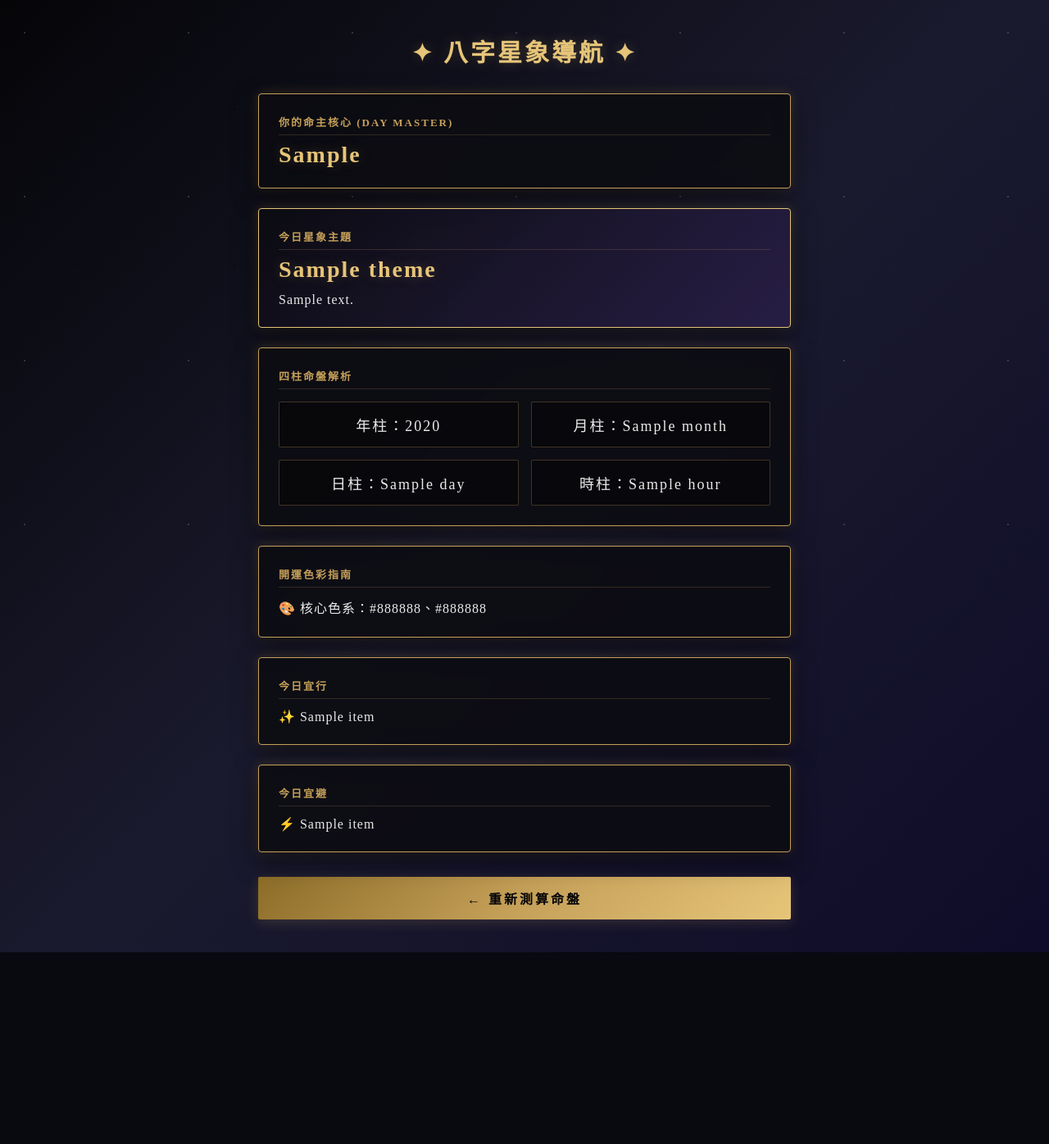
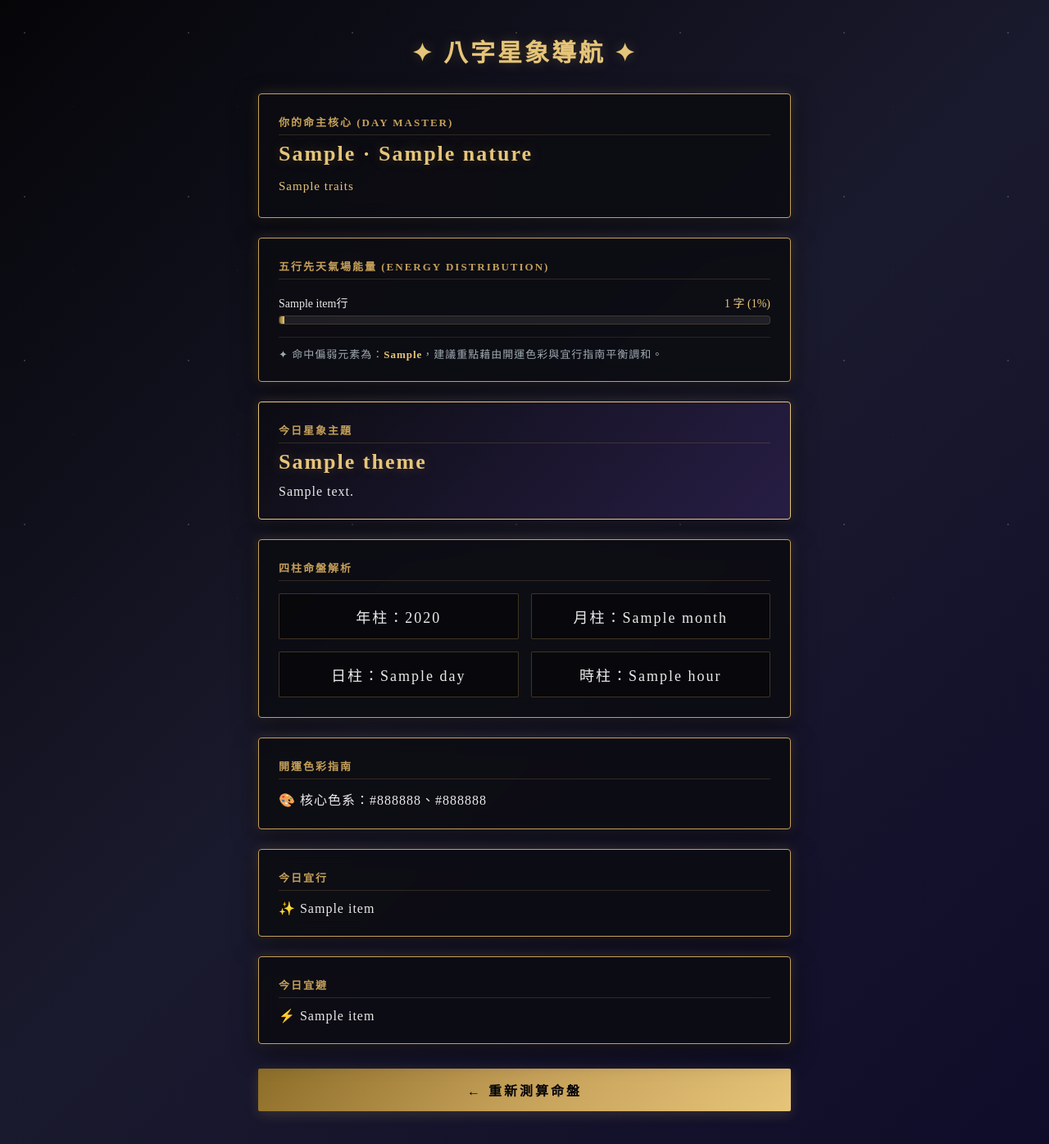
Before and after one commit to Ichigoharuu/Dailybazi, a Flask app: template templates/result.html in a window 1280 px wide. Shown: the whole page at 82% size. Before the commit the page ends 1162 px from the top, so only its background shows below. Run offline with Flask 3, Linux system fonts and the light colour scheme; the template is opened without the code that fills it: most values are stand-ins (such as "Sample title", 1, 10 or a date in 2020).

Commit message:
Add files via upload

```diff
--- a/app.py
+++ b/app.py
@@ -1,8 +1,6 @@
-from flask import Flask
-from flask import render_template
-from flask import request
+import os
 import random
-import os
+from flask import Flask, render_template, request
 
 from data.bazi_engine import *
 from data.colors import *
@@ -87,9 +85,11 @@ ELEMENT_BAD = {
     ]
 }
 
+
 @app.route("/")
 def home():
     return render_template("index.html")
+
 
 @app.route("/result", methods=["POST"])
 def result():
@@ -98,9 +98,11 @@ def result():
     day = int(request.form["day"])
 
     bazi = get_bazi(year, month, day)
-    day_master = get_day_master(bazi["day"])
-    elements = get_elements(bazi)
-    useful_element = get_useful_element(elements)
+    day_stem, day_elem = get_day_master(bazi["day"])
+    day_profile = DAY_MASTER_PROFILES.get(day_stem, {})
+
+    elements_counter, elements_distribution = get_elements_percentage(bazi)
+    useful_element = get_useful_element(elements_counter)
     theme = get_theme(useful_element)
     lucky_colors = LUCKY_COLORS[useful_element]
 
@@ -121,7 +123,7 @@ def result():
         "hour": colorize_pillar(bazi["hour"])
     }
 
-    colored_day_master = colorize_pillar(day_master)
+    colored_day_master = f"{colorize_pillar(day_stem)}（{colorize_pillar(day_elem)}）"
 
     # 🌟 隨機從該五行抽樣 3 個宜忌項目
     good_list = random.sample(ELEMENT_GOOD.get(useful_element, ELEMENT_GOOD["木"]), 3)
@@ -131,12 +133,16 @@ def result():
         "result.html",
         bazi=colored_bazi,
         day_master=colored_day_master,
+        day_profile=day_profile,
+        distribution=elements_distribution,
+        useful_element=useful_element,
         theme=theme,
         lucky_colors=lucky_colors,
         good=good_list,
         bad=bad_list
     )
 
+
 if __name__ == "__main__":
     port = int(os.environ.get("PORT", 5000))
     app.run(host="0.0.0.0", port=port)
--- a/data/bazi_engine.py
+++ b/data/bazi_engine.py
@@ -13,11 +13,24 @@ BRANCH_ELEMENT = {
     "申": "金", "酉": "金", "戌": "土", "亥": "水"
 }
 
+# 🌟 十天干日主心性原型
+DAY_MASTER_PROFILES = {
+    "甲": {"nature": "棟樑之木", "traits": "仁慈正直、有上進心，如參天大樹般具領袖氣質，但過硬則易折。"},
+    "乙": {"nature": "花草之木", "traits": "身段柔韌、適應力極強，善於借力使力與人際周旋，內心堅韌。"},
+    "丙": {"nature": "太陽之火", "traits": "熱情奔放、光明磊落，具感染力與奉獻精神，行事需防急躁衝動。"},
+    "丁": {"nature": "燭光之火", "traits": "溫和細膩、洞察敏銳，富有奉獻精神與思想深度，思慮較為深沉。"},
+    "戊": {"nature": "城牆之土", "traits": "沉穩厚重、包容力強，誠信可靠且極具定力，偶爾顯得保守頑固。"},
+    "己": {"nature": "田園之土", "traits": "溫柔包容、善解人意，具備涵養與多才多藝的特質，容易思慮過多。"},
+    "庚": {"nature": "斧鉞之金", "traits": "剛毅果決、講義氣且重效率，善於破局開拓，說話直率需防傷人。"},
+    "辛": {"nature": "珠寶之金", "traits": "精緻溫潤、自尊心強，追求完美且注重美感與品味，對細節極其敏感。"},
+    "壬": {"nature": "江河之水", "traits": "奔湧豪放、機智靈動，思維開闊且具宏觀視野，需防任性隨心。"},
+    "癸": {"nature": "雨露之水", "traits": "平靜內斂、直覺敏銳，善於默默滋養萬物，情感豐富且帶有神祕感。"}
+}
+
 def get_bazi(year, month, day):
     solar = Solar.fromYmdHms(year, month, day, 12, 0, 0)
     lunar = solar.getLunar()
     ec = lunar.getEightChar()
-
     return {
         "year": ec.getYear(),
         "month": ec.getMonth(),
@@ -27,9 +40,9 @@ def get_bazi(year, month, day):
 
 def get_day_master(day_pillar):
     stem = day_pillar[0]
-    return stem + STEM_ELEMENT[stem]
+    return stem, STEM_ELEMENT[stem]
 
-def get_elements(bazi):
+def get_elements_percentage(bazi):
     elements = []
     for pillar in bazi.values():
         stem = pillar[0]
@@ -38,10 +51,18 @@ def get_elements(bazi):
         elements.append(BRANCH_ELEMENT[branch])
 
     counter = Counter(elements)
-    for e in ["木", "火", "土", "金", "水"]:
-        if e not in counter:
-            counter[e] = 0
-    return counter
+    total = len(elements) # 八字共 8 個字
+
+    distribution = []
+    for elem in ["木", "火", "土", "金", "水"]:
+        count = counter.get(elem, 0)
+        percent = int((count / total) * 100)
+        distribution.append({
+            "name": elem,
+            "count": count,
+            "percent": percent
+        })
+    return counter, distribution
 
 def get_useful_element(counter):
-    return min(counter, key=counter.get)
+    return min(["木", "火", "土", "金", "水"], key=lambda e: counter.get(e, 0))
--- a/templates/result.html
+++ b/templates/result.html
@@ -74,7 +74,7 @@ header h1 {
 
 .card h1{
     color: var(--gold-light);
-    font-size: 28px;
+    font-size: 26px;
     margin: 8px 0 0 0;
     text-shadow: var(--gold-glow);
     letter-spacing: 2px;
@@ -113,6 +113,31 @@ p{
     letter-spacing: 2px;
 }
 
+.energy-row {
+    margin-bottom: 14px;
+}
+
+.energy-header {
+    display: flex;
+    justify-content: space-between;
+    font-size: 14px;
+    margin-bottom: 6px;
+}
+
+.energy-track {
+    background: rgba(255, 255, 255, 0.08);
+    height: 9px;
+    border-radius: 4px;
+    overflow: hidden;
+    border: 1px solid rgba(197, 160, 89, 0.2);
+}
+
+.energy-fill {
+    background: linear-gradient(90deg, #8C6D28, var(--gold-light));
+    height: 100%;
+    transition: width 0.6s ease-in-out;
+}
+
 .back-btn {
     display: block;
     text-align: center;
@@ -143,17 +168,42 @@ p{
         <h1>✦ 八字星象導航 ✦</h1>
     </header>
 
+    <!-- 日主性格原型卡片 -->
     <div class="card">
         <h2>你的命主核心 (Day Master)</h2>
-        <h1>{{ day_master | safe }}</h1>
+        <h1>{{ day_master | safe }} · {{ day_profile.nature }}</h1>
+        <p style="color: var(--gold-light); line-height: 1.7; font-size: 15px;">{{ day_profile.traits }}</p>
     </div>
 
+    <!-- 五行能量分佈卡片 -->
+    <div class="card">
+        <h2>五行先天氣場能量 (Energy Distribution)</h2>
+        <div style="margin-top: 18px;">
+            {% for item in distribution %}
+            <div class="energy-row">
+                <div class="energy-header">
+                    <span>{{ item.name }}行</span>
+                    <span style="color: var(--gold-light);">{{ item.count }} 字 ({{ item.percent }}%)</span>
+                </div>
+                <div class="energy-track">
+                    <div class="energy-fill" style="width: {{ item.percent }}%;"></div>
+                </div>
+            </div>
+            {% endfor %}
+        </div>
+        <p style="font-size: 13px; color: #A0AAB2; margin-top: 15px; border-top: 1px solid rgba(197, 160, 89, 0.15); padding-top: 10px;">
+            ✦ 命中偏弱元素為：<strong style="color: var(--gold-light);">{{ useful_element }}</strong>，建議重點藉由開運色彩與宜行指南平衡調和。
+        </p>
+    </div>
+
+    <!-- 今日主題 -->
     <div class="card theme">
         <h2>今日星象主題</h2>
         <h1>{{ theme.title }}</h1>
         <p>{{ theme.desc }}</p>
     </div>
 
+    <!-- 四柱八字排盤 -->
     <div class="card">
         <h2>四柱命盤解析</h2>
         <div class="bazi-grid">
@@ -164,11 +214,13 @@ p{
         </div>
     </div>
 
+    <!-- 幸運色指南 -->
     <div class="card">
         <h2>開運色彩指南</h2>
         <p>🎨 核心色系：{{ lucky_colors[0] }}、{{ lucky_colors[1] }}</p>
     </div>
 
+    <!-- 今日宜 -->
     <div class="card">
         <h2>今日宜行</h2>
         {% for item in good %}
@@ -176,6 +228,7 @@ p{
         {% endfor %}
     </div>
 
+    <!-- 今日忌 -->
     <div class="card">
         <h2>今日宜避</h2>
         {% for item in bad %}
```
